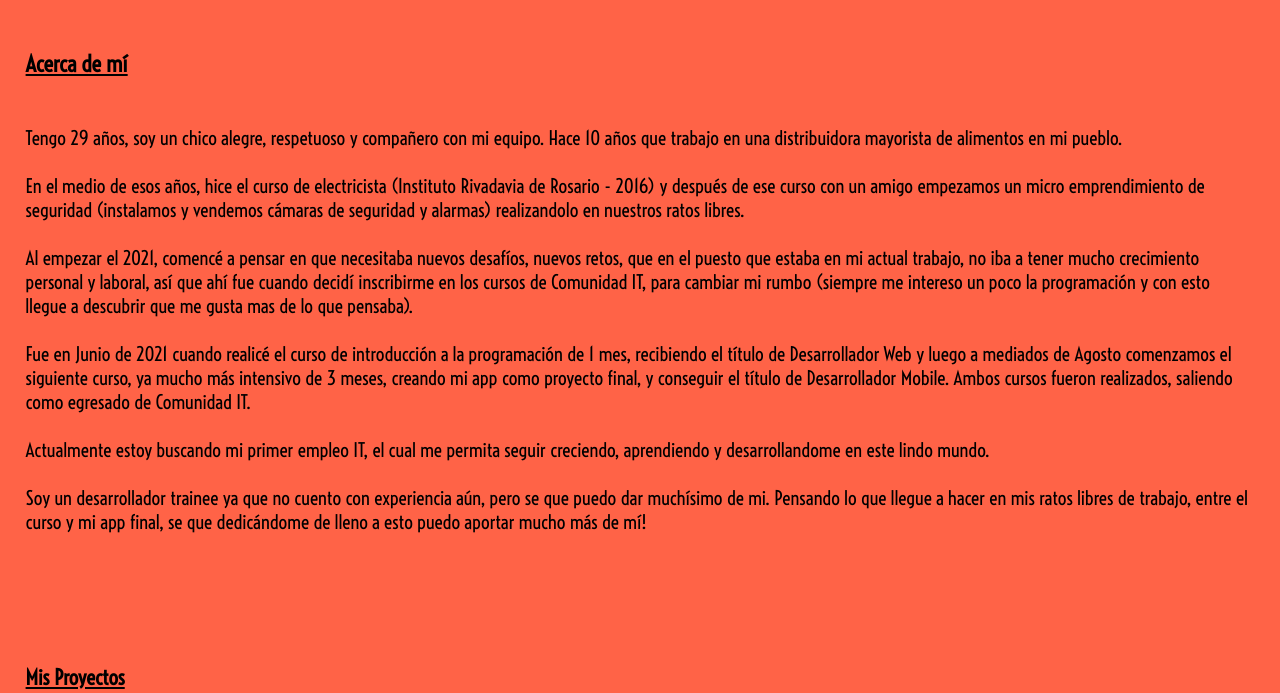
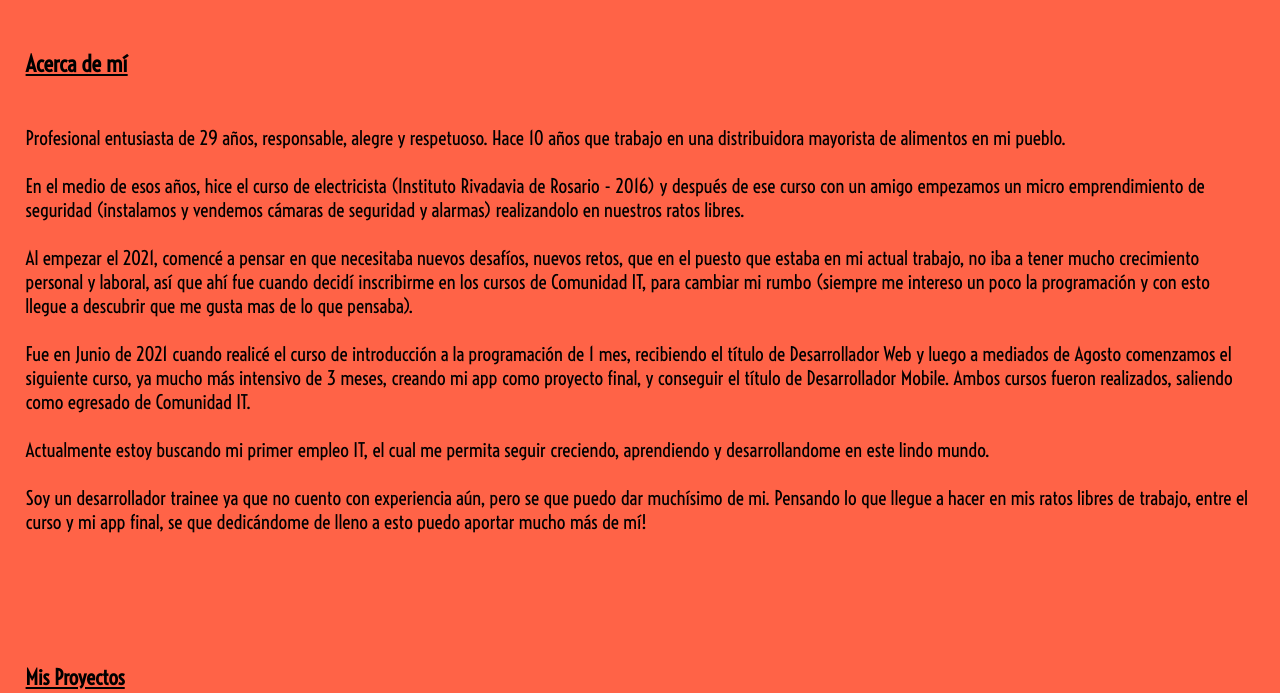
Before and after one commit to marel20/marel20.github.io, a plain HTML site: page index.html in a window 1280 px wide. Shown: the part 1180-1873 px from the top of the page. Drawn offline with Linux system fonts and the light colour scheme.

Commit message:
Add files via upload

```diff
--- a/index.html
+++ b/index.html
@@ -79,7 +79,7 @@
             <div class="containers">
                 <h3><u>Acerca de mí</u></h3><br><br>
                 <div>
-                    <p>Tengo 29 años, soy un chico alegre, respetuoso y compañero con mi equipo.
+                    <p>Profesional entusiasta de 29 años, responsable, alegre y respetuoso.
                         Hace 10 años que trabajo en una distribuidora mayorista de alimentos en mi pueblo.
                     </p> <br>
                     <p>En el medio de esos años, hice el curso de electricista (Instituto Rivadavia de Rosario - 2016)
```
